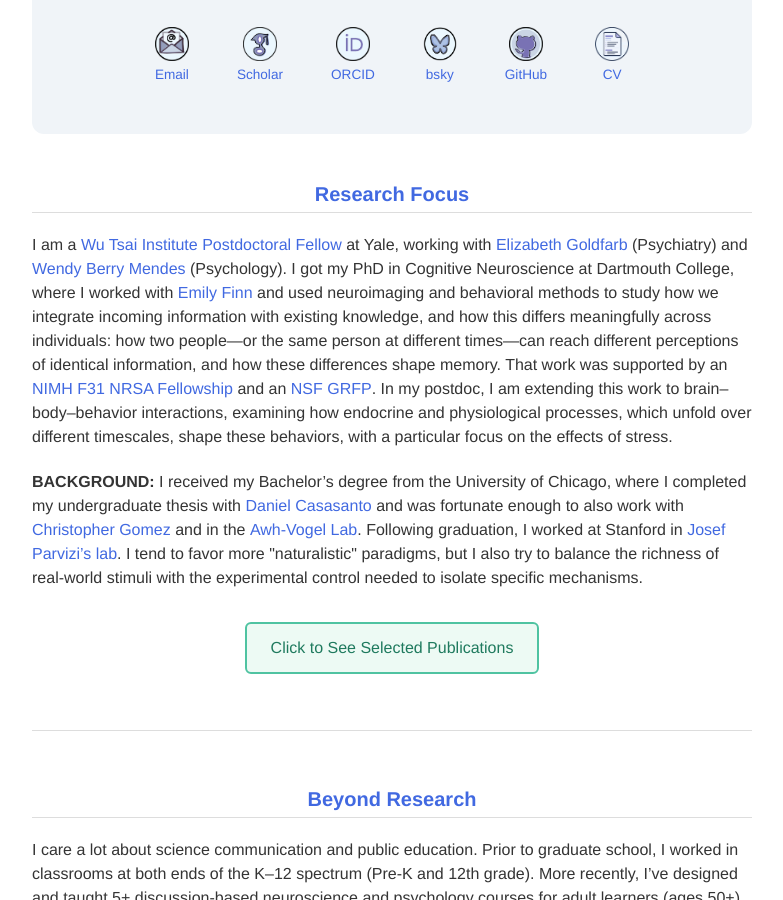
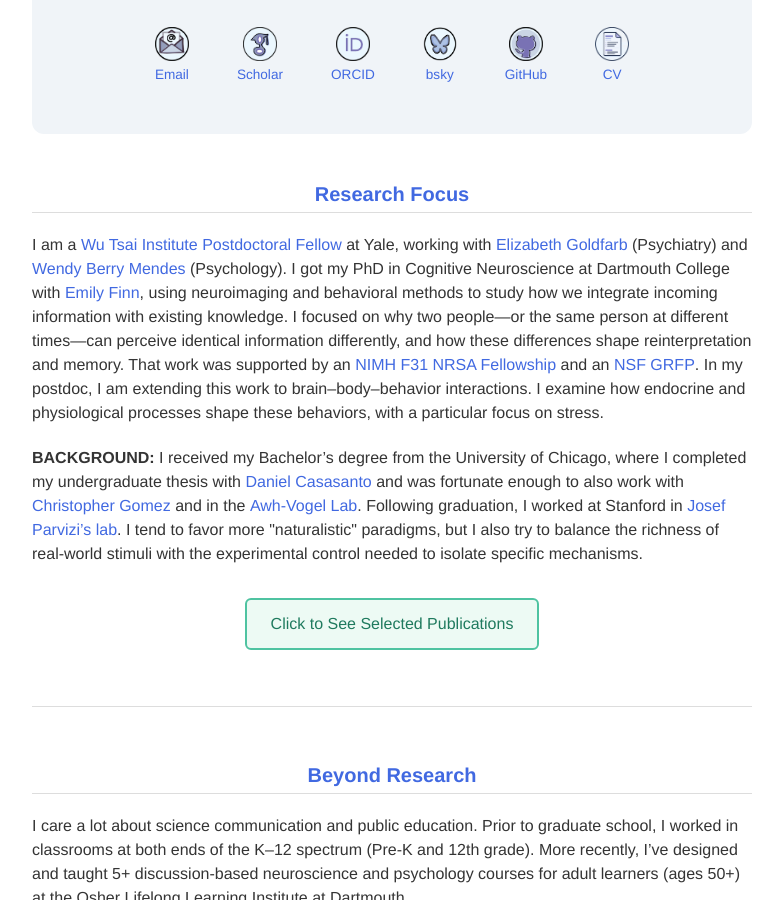
Before and after one commit to csavasegal/csavasegal.github.io, a Jekyll site: the page built from index.md, in a window 1280 px wide and 900 px high, scrolled down 443 px. Shown: the whole window, without its empty margins (248-1031 px from the left). Built offline with Jekyll 4.4.1, drawn with Linux system fonts in a browser that asks for light colours; cached includes are drawn as plain includes.

Commit message:
mods for clarity of text

```diff
--- a/index.md
+++ b/index.md
@@ -243,16 +243,16 @@ a:hover {
     I am a <a href="https://wti.yale.edu/">Wu Tsai Institute Postdoctoral Fellow</a> at Yale,
     working with <a href="https://medicine.yale.edu/lab/goldfarb/research/">Elizabeth Goldfarb</a> (Psychiatry)
     and <a href="https://www.wendyberrymendes.com/">Wendy Berry Mendes</a> (Psychology).
-    I got my PhD in Cognitive Neuroscience at Dartmouth College, where I worked with
-    <a href="https://thefinnlab.github.io/">Emily Finn</a> and used neuroimaging and behavioral methods
-    to study how we integrate incoming information with existing knowledge, and how this differs
-    meaningfully across individuals: how two people—or the same person at different times—can reach
-    different perceptions of identical information, and how these differences shape memory.
+    I got my PhD in Cognitive Neuroscience at Dartmouth College with
+    <a href="https://thefinnlab.github.io/">Emily Finn</a>, using neuroimaging and behavioral methods
+    to study how we integrate incoming information with existing knowledge.
+    I focused on why two people—or the same person at different times—can perceive identical
+    information differently, and how these differences shape reinterpretation and memory.
     That work was supported by an <span style="color: #4169E1; font-weight: 500;">NIMH F31 NRSA Fellowship</span>
     and an <span style="color: #4169E1; font-weight: 500;">NSF GRFP</span>.
-    In my postdoc, I am extending this work to brain–body–behavior interactions, examining how
-    endocrine and physiological processes, which unfold over different timescales, shape these
-    behaviors, with a particular focus on the effects of stress.
+    In my postdoc, I am extending this work to brain–body–behavior interactions.
+    I examine how endocrine and physiological processes shape these behaviors, with a particular
+    focus on stress.
   </p>
 
   <p>
```
